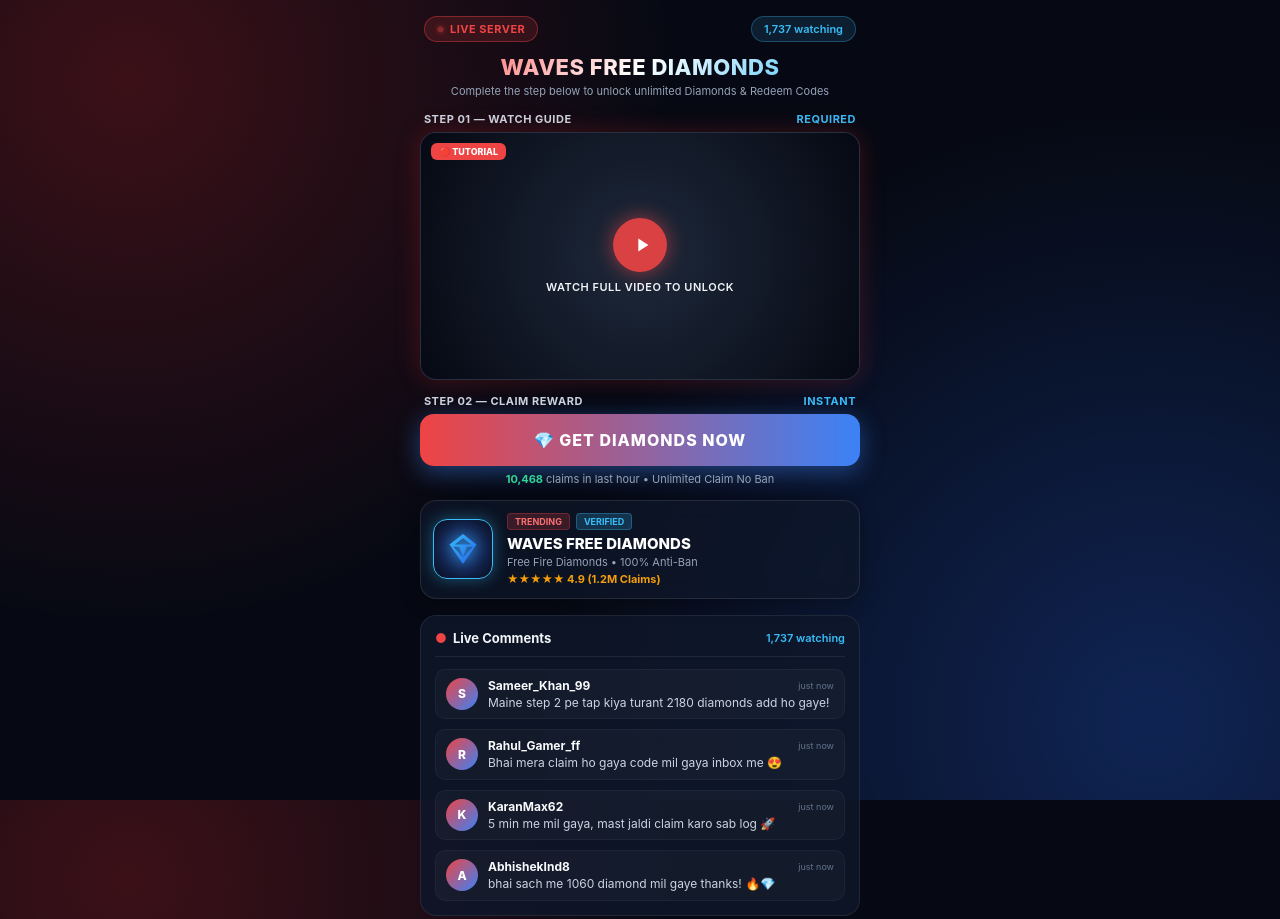
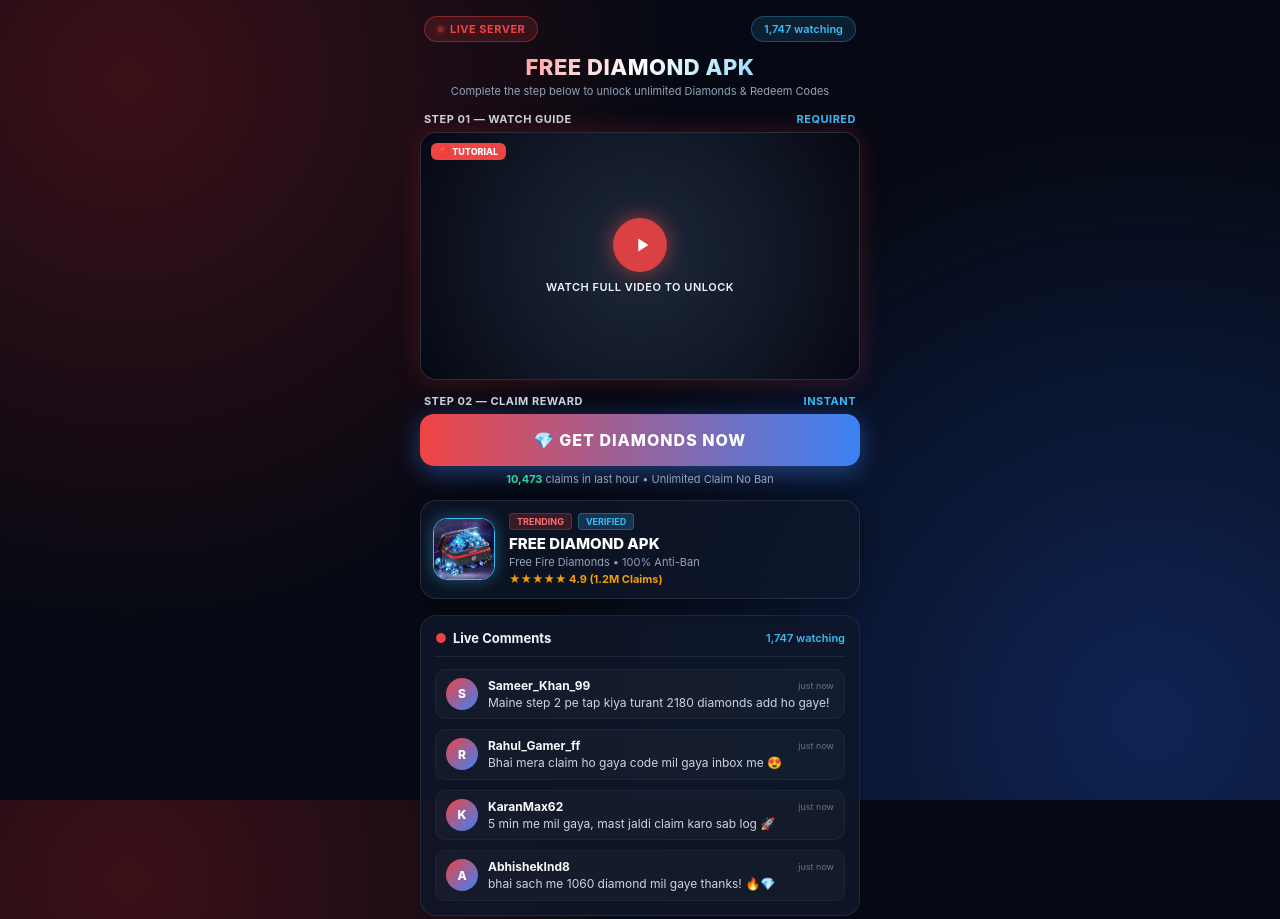
Before and after one commit to sumitkp07-wq/free-diamond, a plain HTML site: page index.html in a window 1280 px wide. Shown: the top 919 px of the page. Drawn offline with Linux system fonts and the light colour scheme.

Commit message:
Update index.html

```diff
--- a/index.html
+++ b/index.html
@@ -3,7 +3,7 @@
 <head>
   <meta charset="UTF-8">
   <meta name="viewport" content="width=device-width, initial-scale=1.0">
-  <title>Waves Free Diamonds - Instant Claim</title>
+  <title>Free Diamond Apk - Instant Claim</title>
   <style>
     * {
       box-sizing: border-box;
@@ -153,7 +153,7 @@
       gap: 4px;
     }
 
-    /* Step 1 & Step 2 Indicator */
+    /* Step Indicator */
     .step-indicator {
       display: flex;
       align-items: center;
@@ -217,24 +217,18 @@
       box-shadow: 0 4px 20px rgba(0, 0, 0, 0.3);
     }
     .diamond-icon-box {
-      width: 60px;
-      height: 60px;
+      width: 62px;
+      height: 62px;
       border-radius: 14px;
-      background: radial-gradient(circle, #1e3a8a 0%, #090e1a 100%);
       border: 1.5px solid #38bdf8;
       box-shadow: 0 0 16px rgba(56, 189, 248, 0.4);
-      display: flex;
-      align-items: center;
-      justify-content: center;
+      object-fit: cover;
       flex-shrink: 0;
-    }
-    .diamond-icon-box svg {
-      width: 36px;
-      height: 36px;
-      filter: drop-shadow(0 0 8px #38bdf8);
+      background: #000;
     }
     .app-info {
       flex: 1;
+      min-width: 0;
     }
     .app-tags {
       display: flex;
@@ -263,6 +257,9 @@
       font-weight: 800;
       color: #ffffff;
       margin-bottom: 2px;
+      white-space: nowrap;
+      overflow: hidden;
+      text-overflow: ellipsis;
     }
     .app-sub {
       font-size: 11px;
@@ -375,10 +372,10 @@
         <div class="live-dot"></div>
         LIVE SERVER
       </div>
-      <div class="badge-users" id="liveWatchingBadge">1,742 watching</div>
+      <div class="badge-users" id="liveWatchingBadge">1,750 watching</div>
     </div>
 
-    <h1>Waves Free Diamonds</h1>
+    <h1>Free Diamond Apk</h1>
     <p class="subtitle">Complete the step below to unlock unlimited Diamonds & Redeem Codes</p>
 
     <!-- STEP 1: Video Guide -->
@@ -407,29 +404,18 @@
       💎 GET DIAMONDS NOW
     </a>
     <div class="claim-stat">
-      <span id="claimCount">10,468</span> claims in last hour • Unlimited Claim No Ban
+      <span id="claimCount">10,473</span> claims in last hour • Unlimited Claim No Ban
     </div>
 
-    <!-- Free Fire Diamond Info Card -->
+    <!-- Free Diamond APK Info Card -->
     <div class="app-card">
-      <div class="diamond-icon-box">
-        <!-- SVG Diamond Icon -->
-        <svg viewBox="0 0 24 24">
-          <defs>
-            <linearGradient id="diamGrad" x1="0%" y1="0%" x2="100%" y2="100%">
-              <stop offset="0%" stop-color="#38bdf8"/>
-              <stop offset="100%" stop-color="#2563eb"/>
-            </linearGradient>
-          </defs>
-          <path fill="url(#diamGrad)" d="M12 2L3 9l9 13 9-13-9-7zm0 2.8L17.4 9H6.6L12 4.8zM5.5 10.5h4.1L12 17.5 5.5 10.5zm8.9 0h4.1L12 17.5l2.4-7z"/>
-        </svg>
-      </div>
+      <img src="diamond.jpg" alt="Free Diamond Apk" class="diamond-icon-box" onerror="this.src='diamond.png'">
       <div class="app-info">
         <div class="app-tags">
           <span class="badge-tag trending">TRENDING</span>
           <span class="badge-tag verified">VERIFIED</span>
         </div>
-        <div class="app-title">WAVES FREE DIAMONDS</div>
+        <div class="app-title">FREE DIAMOND APK</div>
         <div class="app-sub">Free Fire Diamonds • 100% Anti-Ban</div>
         <div class="app-rating">★★★★★ 4.9 (1.2M Claims)</div>
       </div>
@@ -441,7 +427,7 @@
         <div class="comments-title">
           <span style="color:#ef4444;">●</span> Live Comments
         </div>
-        <div class="comments-watching" id="commentWatchingCount">1,735 watching</div>
+        <div class="comments-watching" id="commentWatchingCount">1,750 watching</div>
       </div>
 
       <div class="comment-list" id="commentBox">
@@ -452,7 +438,6 @@
   </div>
 
   <script>
-    // Authentic Comments Pool
     const fakeComments = [
       { user: "AbhishekInd8", text: "bhai sach me 1060 diamond mil gaye thanks! 🔥💎", avatar: "A" },
       { user: "KaranMax62", text: "5 min me mil gaya, mast jaldi claim karo sab log 🚀", avatar: "K" },
@@ -484,10 +469,8 @@
         </div>
       `;
 
-      // Top par insert karo
       commentBox.insertBefore(commentDiv, commentBox.firstChild);
 
-      // Max 4 comments dikhao baaki remove karo smooth scrolling ke liye
       if (commentBox.children.length > 4) {
         commentBox.removeChild(commentBox.lastChild);
       }
@@ -495,22 +478,18 @@
       commentIndex = (commentIndex + 1) % fakeComments.length;
     }
 
-    // Initial 3 comments load
     for(let i = 0; i < 3; i++) {
       addComment();
     }
 
-    // Har 3 second me naya real-like comment drop hoga
     setInterval(addComment, 3200);
 
-    // Live counter randomness (fluctuation)
     setInterval(() => {
-      const count = Math.floor(Math.random() * (1760 - 1720 + 1)) + 1720;
+      const count = Math.floor(Math.random() * (1770 - 1730 + 1)) + 1730;
       document.getElementById("liveWatchingBadge").innerText = count.toLocaleString() + " watching";
       document.getElementById("commentWatchingCount").innerText = count.toLocaleString() + " watching";
     }, 4500);
 
-    // Dynamic Claims Counter
     setInterval(() => {
       const current = parseInt(document.getElementById("claimCount").innerText.replace(/,/g, ''));
       document.getElementById("claimCount").innerText = (current + 1).toLocaleString();
```
